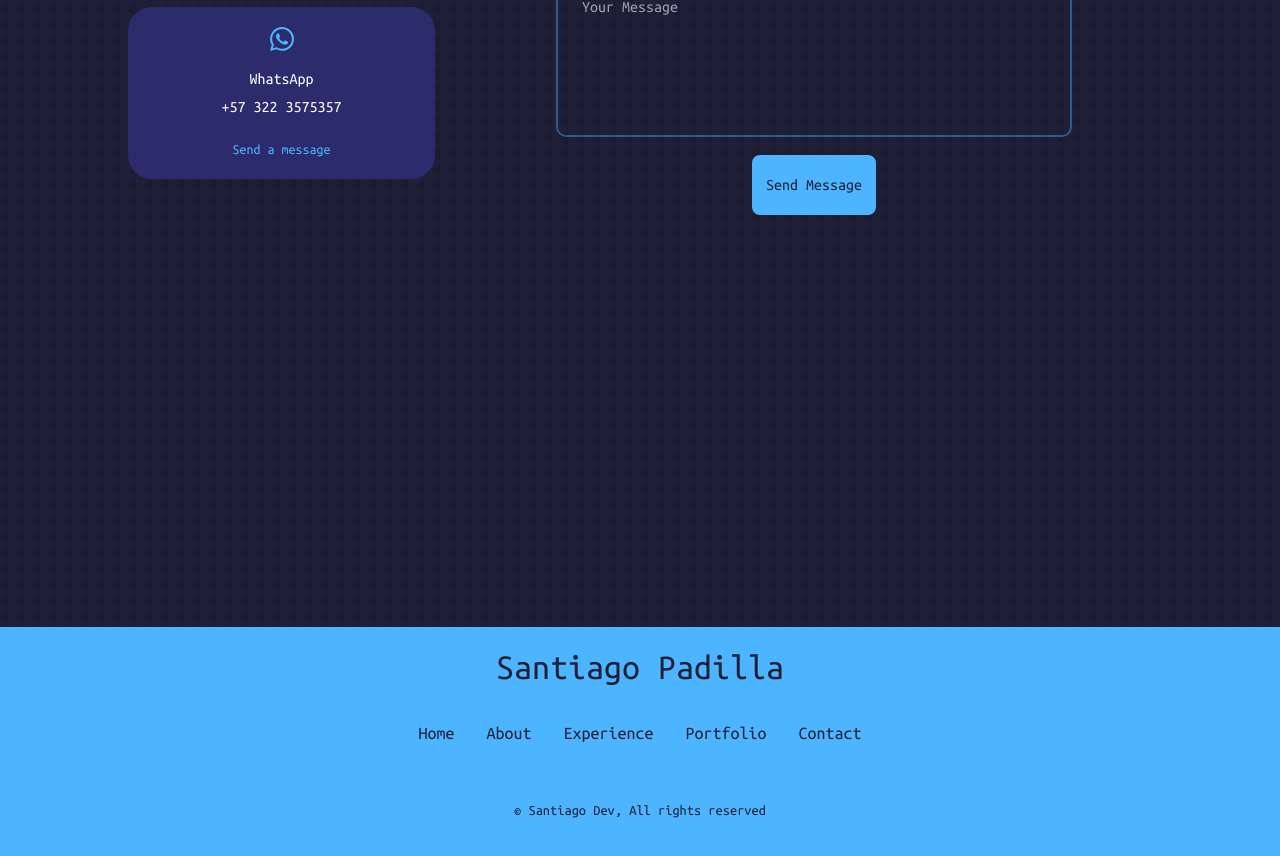
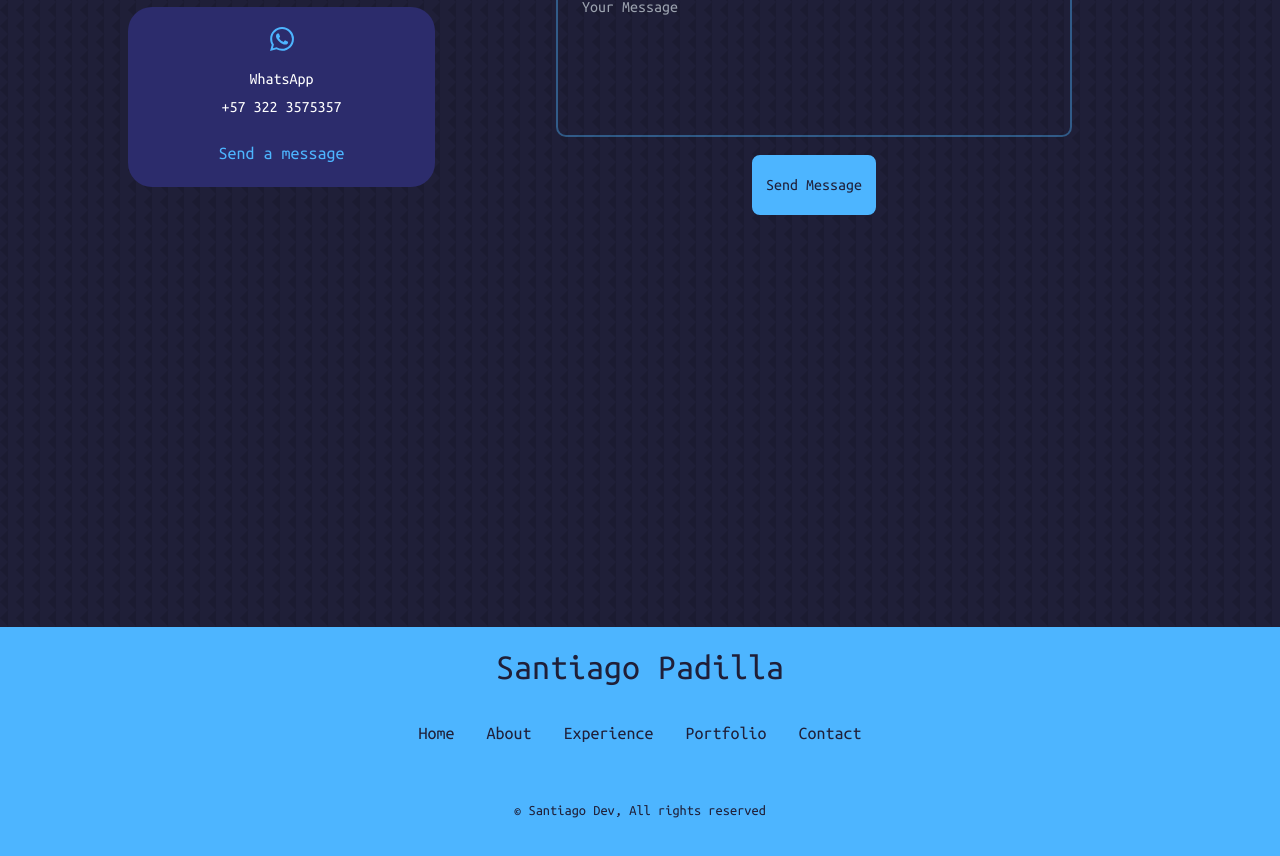
Before and after one commit to SantiagoPa/MyPortfolio, a React (Vite) app: page / in a window 1280 px wide. Shown: the part 3870-4726 px from the top of the page. Built offline with nearby package versions, Linux system fonts and the light colour scheme.

Commit message:
change size letter in contact

```diff
--- a/src/components/contact/Contact.tsx
+++ b/src/components/contact/Contact.tsx
@@ -93,7 +93,7 @@ export const Contact = () => {
             <h4>WhatsApp</h4>
             <h5>+57 322 3575357</h5>
             <a
-              className="text-primary mt-3 inline-block text-sm"
+              className="text-primary mt-3 inline-block text-lg"
               href="https://api.whatsapp.com/send?phone=573223575357"
               target="_blank"
             >
```
